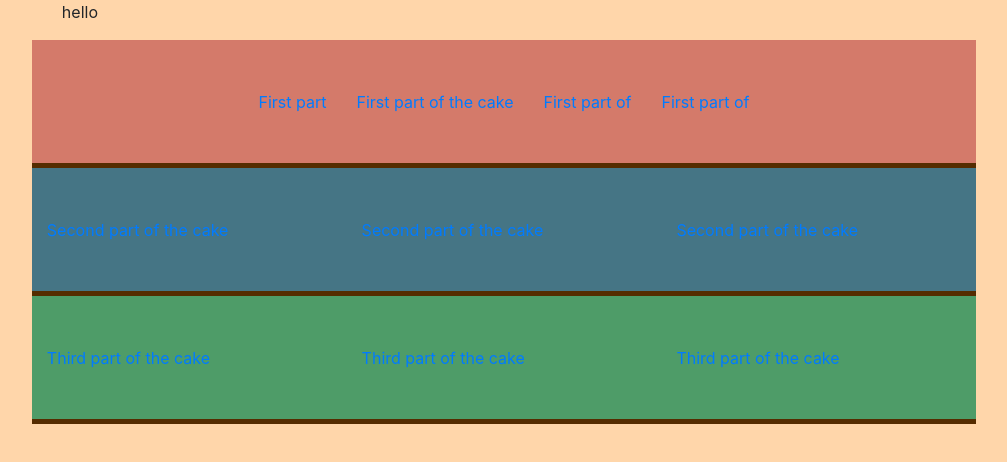
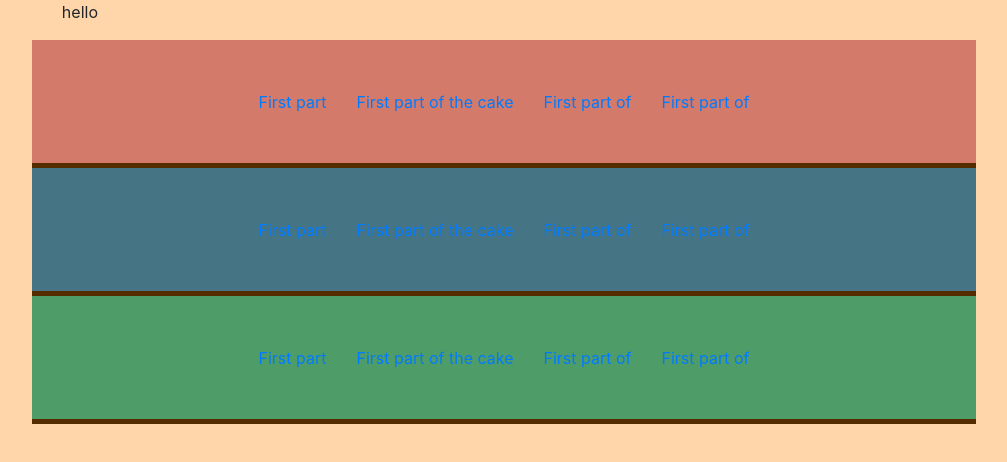
Before and after one commit to KaisBeard/colorful-cakes, a plain HTML site: page mainpage.html in a window 1280 px wide. Shown: the whole page, without its empty margins (136-1143 px from the left). Drawn offline with nearby package versions, Linux system fonts and the light colour scheme.

Commit message:
basic grid and bootstrap structure for cake

```diff
--- a/mainpage.html
+++ b/mainpage.html
@@ -22,15 +22,17 @@
         <a class="col-auto" href="">First part of </a>
 
     </div>
-    <div class="cake2 row align-items-center">
-        <a class="col" href="">Second part of the cake </a>
-        <a class="col" href="">Second part of the cake </a>
-        <a class="col" href="">Second part of the cake </a>
+    <div class="cake2 row align-items-center justify-content-center">
+        <a class="col-auto" href="">First part </a>
+        <a class="col-auto" href="">First part of the cake </a>
+        <a class="col-auto" href="">First part of </a>
+        <a class="col-auto" href="">First part of </a>
     </div>
-    <div class="cake3 row align-items-center">
-        <a class="col" href="">Third part of the cake </a>
-        <a class="col" href="">Third part of the cake </a>
-        <a class="col" href="">Third part of the cake </a>
+    <div class="cake3 row align-items-center justify-content-center">
+        <a class="col-auto" href="">First part </a>
+        <a class="col-auto" href="">First part of the cake </a>
+        <a class="col-auto" href="">First part of </a>
+        <a class="col-auto" href="">First part of </a>
     </div>
 
     <footer>
```
